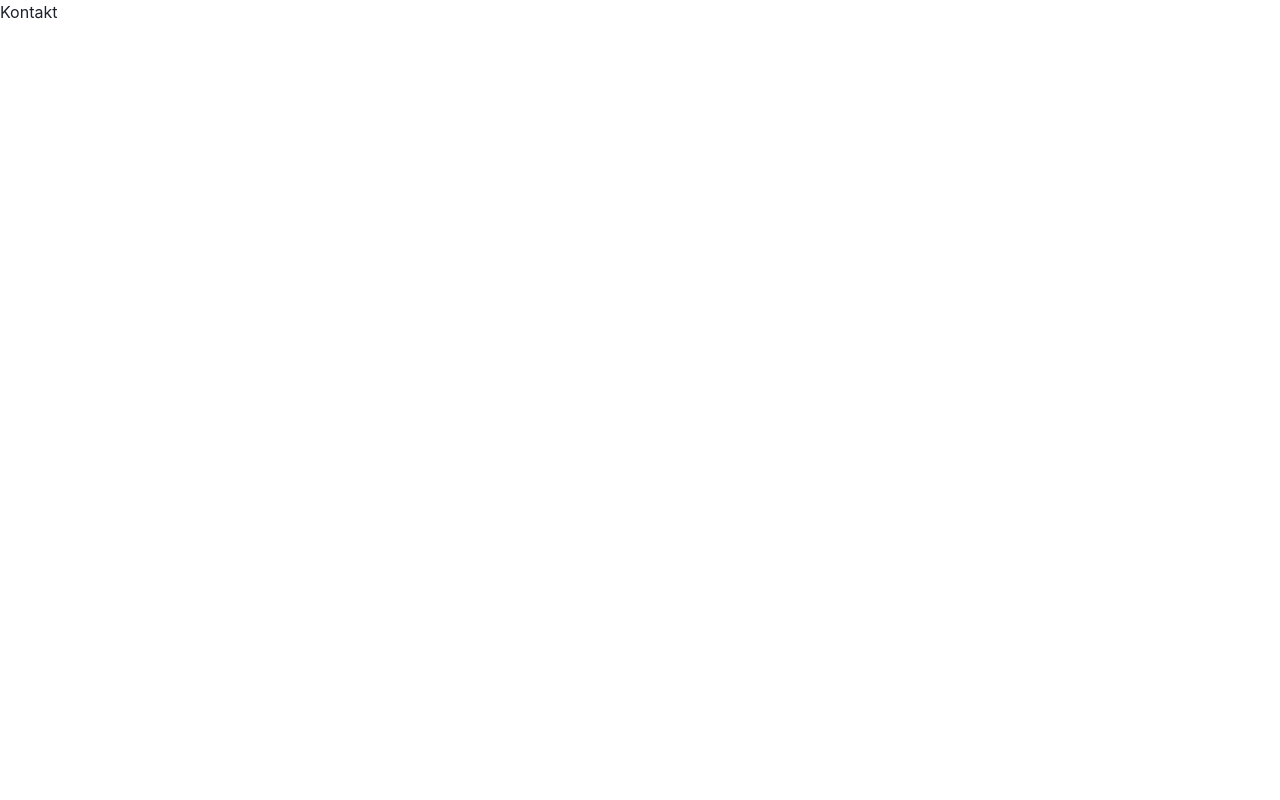
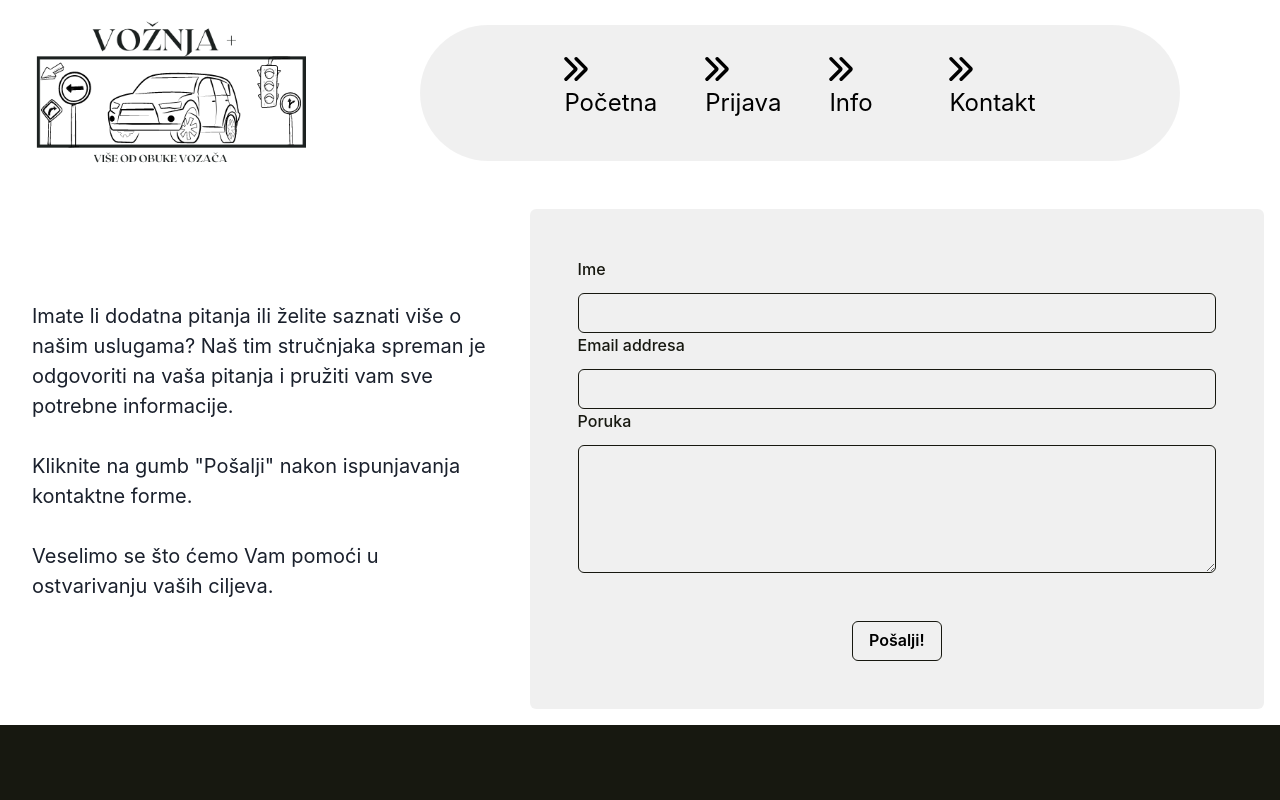
Before and after one commit to IVA78/ZAVRSNI_RAD, a React (Create React App) app in the folder Zavrsni rad/IzvorniKod/Frontend/react-voznja-plus/: page /contact in a window 1280 px wide. Shown: the top 800 px of the page. Built offline with nearby package versions, Linux system fonts and the light colour scheme.

Commit message:
Izradjena kontakt forma za slanje mailova i povezana sa uslugom emailjs

```diff
--- a/Zavrsni rad/IzvorniKod/Frontend/react-voznja-plus/package.json
+++ b/Zavrsni rad/IzvorniKod/Frontend/react-voznja-plus/package.json
@@ -6,6 +6,7 @@
     "@babel/plugin-transform-private-property-in-object": "^7.24.5",
     "@chakra-ui/icons": "^2.1.1",
     "@chakra-ui/react": "^2.8.2",
+    "@emailjs/browser": "^4.3.3",
     "@emotion/react": "^11.11.4",
     "@emotion/styled": "^11.11.5",
     "@testing-library/jest-dom": "^5.17.0",
--- a/Zavrsni rad/IzvorniKod/Frontend/react-voznja-plus/src/components/Logout.js
+++ b/Zavrsni rad/IzvorniKod/Frontend/react-voznja-plus/src/components/Logout.js
@@ -15,13 +15,6 @@ export default function Logout() {
 
   useEffect(() => {
     navigate('/home');
-    toast({
-      title: 'Uspješna odjava!',
-      description: 'Uspješno ste se odjavili.',
-      status: 'success',
-      duration: 3000,
-      isClosable: true
-    });
   }, []);
 
   return <></>;
--- a/Zavrsni rad/IzvorniKod/Frontend/react-voznja-plus/src/pages/Contact.js
+++ b/Zavrsni rad/IzvorniKod/Frontend/react-voznja-plus/src/pages/Contact.js
@@ -1,5 +1,169 @@
 import React from 'react';
 
+import emailjs from '@emailjs/browser';
+
+import Navbar from '../components/Navbar';
+import Footer from '../components/Footer';
+
+import { useState } from 'react';
+
+import {
+  Grid,
+  Image,
+  FormControl,
+  FormLabel,
+  Input,
+  Box,
+  Button,
+  useToast,
+  Stack,
+  Text,
+  Textarea
+} from '@chakra-ui/react';
+
 export default function Contact() {
-  return <div>Kontakt</div>;
+  const [email, setEmail] = useState('');
+  const [name, setName] = useState('');
+  const [message, setMessage] = useState('');
+
+  const toast = useToast();
+
+  const handleEmailChange = (event) => {
+    setEmail(event.target.value);
+  };
+
+  const handleNameChange = (event) => {
+    setName(event.target.value);
+  };
+
+  const handleMessageChange = (event) => {
+    setMessage(event.target.value);
+  };
+
+  const handleButtonClick = () => {
+    const serviceId = 'service_cc0ja98';
+    const templateId = 'template_aoshg5k';
+    const publicKey = '3HNWpo6TKtLRFqEIr';
+
+    const data = {
+      from_name: name,
+      from_email: email,
+      to_name: 'Iva',
+      message: message
+    };
+
+    emailjs
+      .send(serviceId, templateId, data, publicKey)
+      .then((response) => {
+        //izgeneriraj Toast komponentu za uspjesno poslan upit
+        toast({
+          title: 'Uspješno poslan upit!',
+          description: 'Uspješno ste poslali upit.',
+          status: 'success',
+          duration: 3000,
+          isClosable: true
+        });
+
+        setName('');
+        setEmail('');
+        setMessage('');
+      })
+      .catch((e) => {
+        console.log('Error sending email: ', e);
+      });
+  };
+
+  return (
+    <>
+      <Navbar></Navbar>
+      <Grid templateColumns="4fr 6fr" gap={6} padding="1em">
+        <Box
+          padding="1em"
+          display="flex"
+          justifyContent="center"
+          alignItems="center"
+        >
+          <Text fontSize="xl">
+            Imate li dodatna pitanja ili želite saznati više o našim uslugama?
+            Naš tim stručnjaka spreman je odgovoriti na vaša pitanja i pružiti
+            vam sve potrebne informacije.
+            <br />
+            <br />
+            Kliknite na gumb "Pošalji" nakon ispunjavanja kontaktne forme.
+            <br />
+            <br />
+            Veselimo se što ćemo Vam pomoći u ostvarivanju vaših ciljeva.
+          </Text>
+        </Box>
+        <Box position="relative" width="100%">
+          <Box
+            textAlign="center"
+            padding="1em"
+            color="RGBA(23,24,16)"
+            borderRadius="md"
+            width={{ base: '100%', lg: '100%' }}
+            height={{ base: '100%', lg: '100%' }}
+            fontSize="3em"
+            display="flex"
+            flexDirection="column"
+            alignItems="center"
+            justifyContent="center"
+            backgroundColor="RGBA(0, 0, 0, 0.06)"
+          >
+            <FormControl>
+              <Stack spacing={1}>
+                <FormLabel>Ime</FormLabel>
+                <Input
+                  type="name"
+                  value={name}
+                  onChange={handleNameChange}
+                  borderColor="RGBA(23,24,16)"
+                />
+              </Stack>
+            </FormControl>
+
+            <FormControl>
+              <Stack spacing={1}>
+                <FormLabel>Email addresa</FormLabel>
+                <Input
+                  type="email"
+                  value={email}
+                  onChange={handleEmailChange}
+                  borderColor="RGBA(23,24,16)"
+                />
+              </Stack>
+            </FormControl>
+
+            <FormControl>
+              <Stack spacing={1}>
+                <FormLabel>Poruka</FormLabel>
+                <Textarea
+                  type="message"
+                  value={message}
+                  onChange={handleMessageChange}
+                  height="8em"
+                  borderColor="RGBA(23,24,16)"
+                />
+              </Stack>
+            </FormControl>
+
+            <Button
+              mt={4}
+              colorScheme="white"
+              color="black"
+              type="submit"
+              variant="outline"
+              borderColor="RGBA(23,24,16)"
+              _hover={{ color: 'white', bg: 'RGBA(23,24,16)' }}
+              marginTop={{ base: '1em', lg: '3em' }}
+              onClick={handleButtonClick}
+            >
+              Pošalji!
+            </Button>
+          </Box>
+        </Box>
+      </Grid>
+      <Footer></Footer>
+    </>
+  );
 }
--- a/Zavrsni rad/IzvorniKod/Frontend/react-voznja-plus/src/pages/Login.js
+++ b/Zavrsni rad/IzvorniKod/Frontend/react-voznja-plus/src/pages/Login.js
@@ -132,10 +132,12 @@ export default function Login() {
           </FormControl>
           <Button
             mt={4}
-            colorScheme="gray"
-            color="black"
+            colorScheme="white"
+            color="white"
             type="submit"
-            _hover={{ color: 'white', bg: 'rgba(0, 0, 0, 0.06)' }}
+            variant="outline"
+            borderColor="RGBA(23,24,16)"
+            _hover={{ color: 'white', bg: 'RGBA(23,24,16)' }}
             marginTop={{ base: '1em', lg: '3em' }}
             onClick={handleButtonClick}
           >
```
Also changed, not shown: 1 other file (tests, documents, lock files or other folders).
